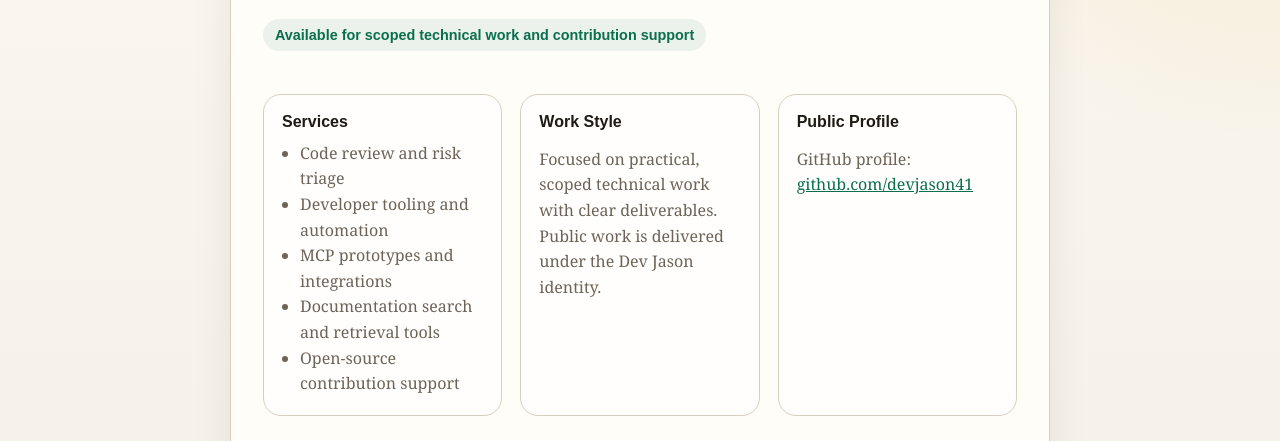
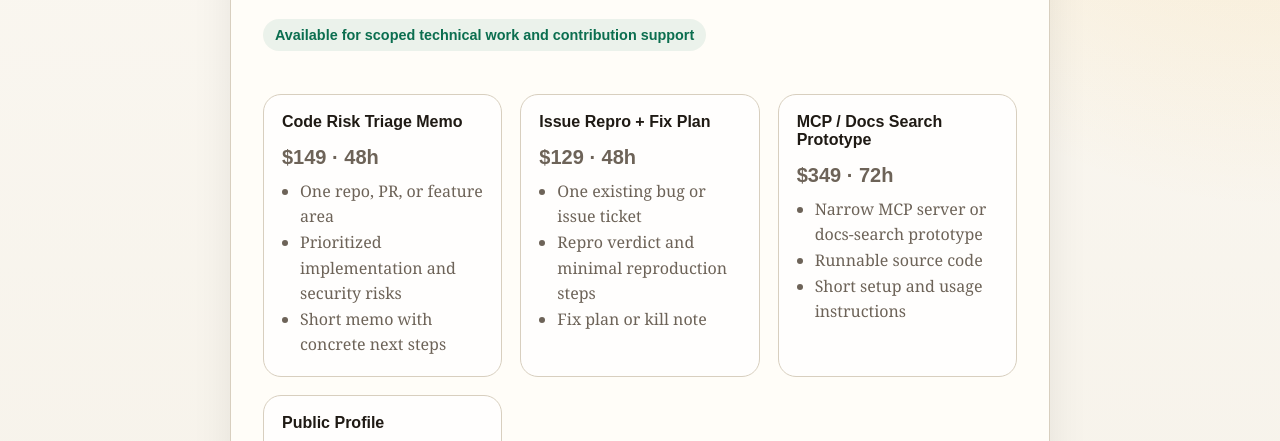
Before and after one commit to devjason41/devjason41.github.io, a plain HTML site: page index.html in a window 1280 px wide. Shown: the part 304-745 px from the top of the page. Drawn offline with Linux system fonts and the light colour scheme.

Commit message:
Clarify fixed-scope offers

```diff
--- a/index.html
+++ b/index.html
@@ -91,6 +91,14 @@
         font-family: Arial, Helvetica, sans-serif;
       }
 
+      .price {
+        margin: 10px 0 6px;
+        font-family: Arial, Helvetica, sans-serif;
+        font-size: 1.25rem;
+        font-weight: 700;
+        color: var(--ink);
+      }
+
       .card p,
       .card li {
         color: var(--muted);
@@ -150,22 +158,33 @@
 
         <div class="grid">
           <article class="card">
-            <h2>Services</h2>
+            <h2>Code Risk Triage Memo</h2>
+            <p class="price">$149 · 48h</p>
             <ul>
-              <li>Code review and risk triage</li>
-              <li>Developer tooling and automation</li>
-              <li>MCP prototypes and integrations</li>
-              <li>Documentation search and retrieval tools</li>
-              <li>Open-source contribution support</li>
+              <li>One repo, PR, or feature area</li>
+              <li>Prioritized implementation and security risks</li>
+              <li>Short memo with concrete next steps</li>
             </ul>
           </article>
 
           <article class="card">
-            <h2>Work Style</h2>
-            <p>
-              Focused on practical, scoped technical work with clear deliverables.
-              Public work is delivered under the Dev Jason identity.
-            </p>
+            <h2>Issue Repro + Fix Plan</h2>
+            <p class="price">$129 · 48h</p>
+            <ul>
+              <li>One existing bug or issue ticket</li>
+              <li>Repro verdict and minimal reproduction steps</li>
+              <li>Fix plan or kill note</li>
+            </ul>
+          </article>
+
+          <article class="card">
+            <h2>MCP / Docs Search Prototype</h2>
+            <p class="price">$349 · 72h</p>
+            <ul>
+              <li>Narrow MCP server or docs-search prototype</li>
+              <li>Runnable source code</li>
+              <li>Short setup and usage instructions</li>
+            </ul>
           </article>
 
           <article class="card">
@@ -173,6 +192,10 @@
             <p>
               GitHub profile:
               <a href="https://github.com/devjason41">github.com/devjason41</a>
+            </p>
+            <p>
+              Public work is delivered under the Dev Jason identity with
+              scoped deliverables and one revision round.
             </p>
           </article>
         </div>
```
